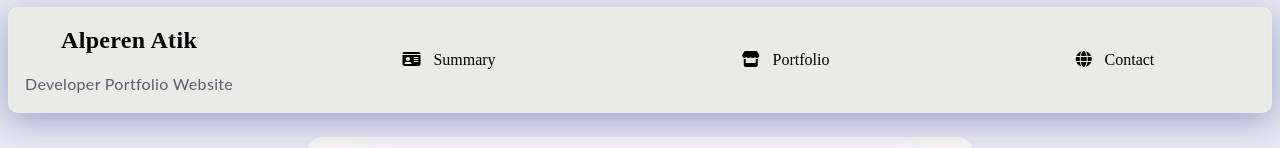
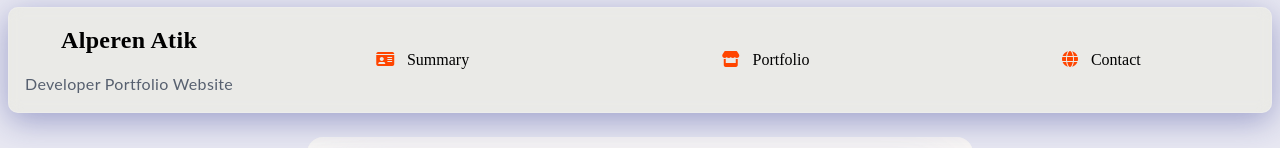
Before and after one commit to alperenatikhan/atik-personal-portfolio, a React (Create React App) app: page / in a window 1280 px wide. Shown: the top 148 px of the page. Built offline with nearby package versions, Linux system fonts and the light colour scheme; grey boxes are pictures that could not be loaded.

Commit message:
1 file modified

```diff
--- a/src/style.css
+++ b/src/style.css
@@ -42,6 +42,7 @@ border: 1px solid rgba( 255, 255, 255, 0.18 );
 ul {
   display: flex;
   justify-content: space-around;
+  padding:1%;
 }
 
 li {
@@ -99,6 +100,7 @@ section#main {
 
 i{
   margin:0 1vw;
+  color:orangered;
 }
 
 @media(max-width:520px){
```
